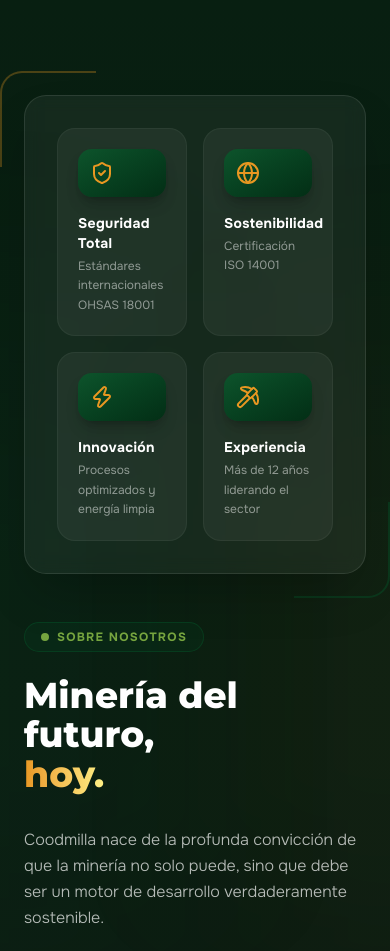
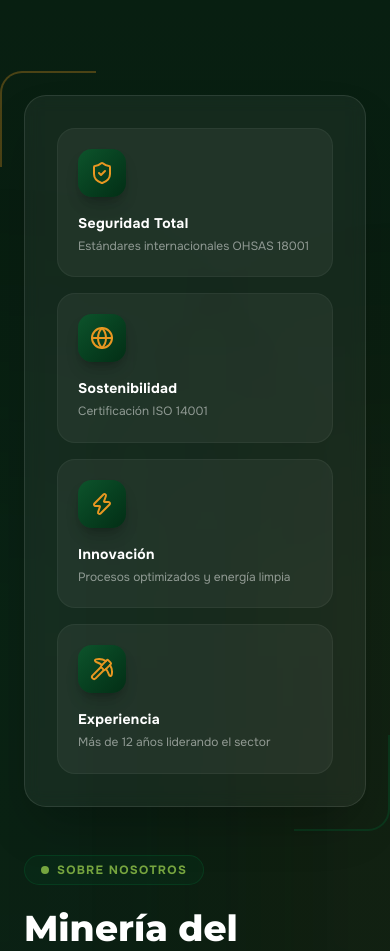
Before and after one commit to devRealpe/Coodmilla, a Next.js app: page / in a window 390 px wide. Shown: the part 960-1911 px from the top of the page. Built offline with nearby package versions, Linux system fonts and the light colour scheme.

Commit message:
Fix: Mejora en el response de card en apartado de 'Nosotros'

```diff
--- a/components/home/about.tsx
+++ b/components/home/about.tsx
@@ -27,17 +27,17 @@
               <div className="absolute -bottom-6 -right-6 w-24 h-24 border-b-2 border-r-2 border-green/30 rounded-br-3xl" />
 
               <div className="relative rounded-3xl overflow-hidden border border-white/10 bg-white/5 backdrop-blur-sm p-8 shadow-2xl">
-                <div className="grid grid-cols-2 gap-4">
+                <div className="grid grid-cols-1 sm:grid-cols-2 gap-4">
                   {features.map((feature, i) => (
                     <div
                       key={i}
                       className="group flex flex-col p-5 rounded-2xl bg-white/5 border border-white/5 hover:border-gold/30 hover:bg-white/10 transition-all duration-500 hover:-translate-y-1"
                     >
-                      <div className="mb-4 inline-flex p-3 rounded-xl bg-gradient-to-br from-green-900 to-green-950 text-gold group-hover:scale-110 transition-transform duration-500 shadow-lg shadow-black/20">
+                      <div className="mb-4 inline-flex p-3 rounded-xl bg-gradient-to-br from-green-900 to-green-950 text-gold group-hover:scale-110 transition-transform duration-500 shadow-lg shadow-black/20 w-max">
                         <feature.icon className="h-6 w-6" />
                       </div>
                       <h4 className="font-bold text-white mb-1 tracking-wide text-sm">{feature.title}</h4>
-                      <p className="text-xs text-white/50 leading-relaxed">{feature.desc}</p>
+                      <p className="text-xs text-white/50 leading-relaxed break-words">{feature.desc}</p>
                     </div>
                   ))}
                 </div>
```
